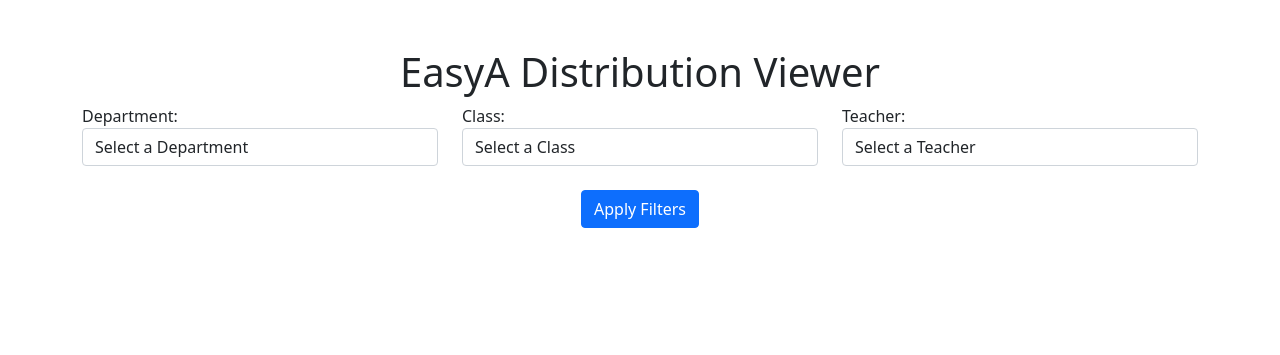
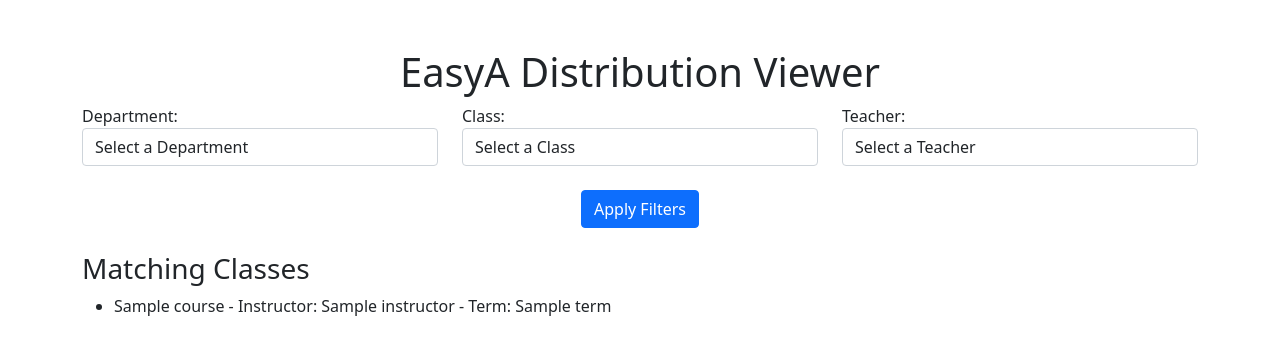
Before and after one commit to kwoeser/EasyA, a Flask app: template templates/user_page.html in a window 1280 px wide. Shown: the top 355 px of the page. Run offline with Flask 3, Linux system fonts and the light colour scheme; the template is opened without the code that fills it: most values are stand-ins (such as "Sample title", 1, 10 or a date in 2020); parts of the project's set-up code (start-up, migrations or seed data) failed here and were passed over; some libraries are stand-ins or nearby versions.

Commit message:
dropdown filters will show the requested data on user page

```diff
--- a/app.py
+++ b/app.py
@@ -38,11 +38,11 @@ def admin_page():
     return render_template("admin_page.html")
 
 
-# User page, handles requests to display course info
+# # User page, handles requests to display course info
 @app.route("/user")
 def user_page():
     try:
-        # Grab course and instructor names from the database
+        # grab course and instructor names from the database
         courses_in_database = mongo.db.grades.distinct("course")
         instructors_in_database = mongo.db.grades.distinct("instructor")
         print("Courses in database:", courses_in_database)
@@ -56,9 +56,17 @@ def user_page():
         selected_class = request.args.get("class", "")
         selected_instructor = request.args.get("teacher", "")
 
-        # Build query based on requests and find the matching results
+        # build query based on requests and find the matching results
         query = build_course_query(selected_department, selected_class, selected_instructor)
+        print("Query has been built:", query)
         results = list(mongo.db.grades.find(query).limit(100))
+
+
+        # check if results are empty
+        # results are empty??
+        if len(results) == 0:
+            print("No matching classes founds.")
+
 
         return render_template(
             "user_page.html",
@@ -71,6 +79,8 @@ def user_page():
 
     except Exception as e:
         return f"User Page Error: {e}", 500
+
+
 
 
 
@@ -94,7 +104,7 @@ def load_remote_js():
             flash("Could not extract JSON data from the remote file.", "danger")
             return redirect(url_for("admin_page"))
 
-        # Format the JSON data for the database
+        # format the JSON data for the database
         groups = json.loads(match.group(1))
         records = data_processor.transform_course_data(groups)
 
@@ -119,7 +129,7 @@ def scrape_faculty():
     try:
         # Run the scraper to get faculty data then insert to db
         faculty_data = run_scraper()
-        print("Scraped Data:", faculty_data)
+        # print("Scraped Data:", faculty_data)
 
         data_processor.insert_faculty_data(faculty_data)
 
@@ -139,13 +149,28 @@ def clear_database():
 # Build mongodb query based on the selected filters
 def build_course_query(department, course_class, instructor):
     query = {}
-    if department:
-        query["course"] = {'$regex': f'^{department}'}
-    if course_class:
+
+    # Map the full actual department name back to its code for query
+    # Otherwise the results won't show on user page
+    department_code = None
+    for code, full_name in NATURAL_SCIENCES_DEPARTMENTS.items():
+        if full_name == department:
+            department_code = code
+            break
+
+    # course "MATH111" match with actual name
+    if department_code and course_class:
+        query["course"] = f'{department_code}{course_class}'
+    elif department_code:
+        query["course"] = {'$regex': f'^{department_code}'}
+    elif course_class:
         query["course"] = {'$regex': f'{course_class}$'}
-    if instructor:
+    elif instructor:
         query["instructor"] = instructor
+
     return query
+
+
 
 
 if __name__ == "__main__":
--- a/templates/user_page.html
+++ b/templates/user_page.html
@@ -65,6 +65,16 @@
 
 
 
+        {% if results %}
+            <h3>Matching Classes</h3>
+            <ul>
+                {% for result in results %}
+                    <li>{{ result.course }} - Instructor: {{ result.instructor }} - Term: {{ result.term }}</li>
+                {% endfor %}
+            </ul>
+        {% else %}
+            <p>No matching classes found.</p>
+        {% endif %}
 
         <!-- Results Section -->
         <!-- Under Construction -->
```
Also changed, not shown: data_loader.py (+5 -3 lines).
